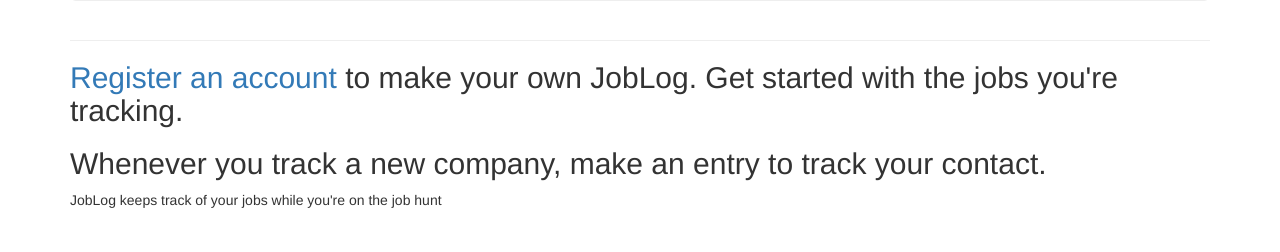
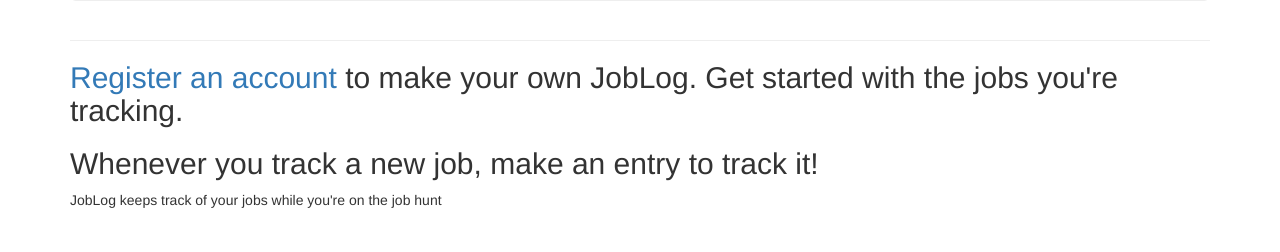
Before and after one commit to marco-zangari/job-log, a Django app: page / in a window 1280 px wide. Shown: the part 306-558 px from the top of the page. Run offline with Django 3.2, Linux system fonts and the light colour scheme; some libraries are stand-ins or nearby versions.

Commit message:
changed language in index

```diff
--- a/job_logs/templates/job_logs/index.html
+++ b/job_logs/templates/job_logs/index.html
@@ -10,7 +10,7 @@
     <h2>
         <a href="{% url 'users:register' %}">Register an account</a> to make your own JobLog. Get started with the jobs you're tracking.
     </h2>
-    <h2>Whenever you track a new company, make an entry to track your contact.</h2>
+    <h2>Whenever you track a new job, make an entry to track it!</h2>
 
     <p>JobLog keeps track of your jobs while you're on the job hunt</p>
 {% endblock content %}
```
